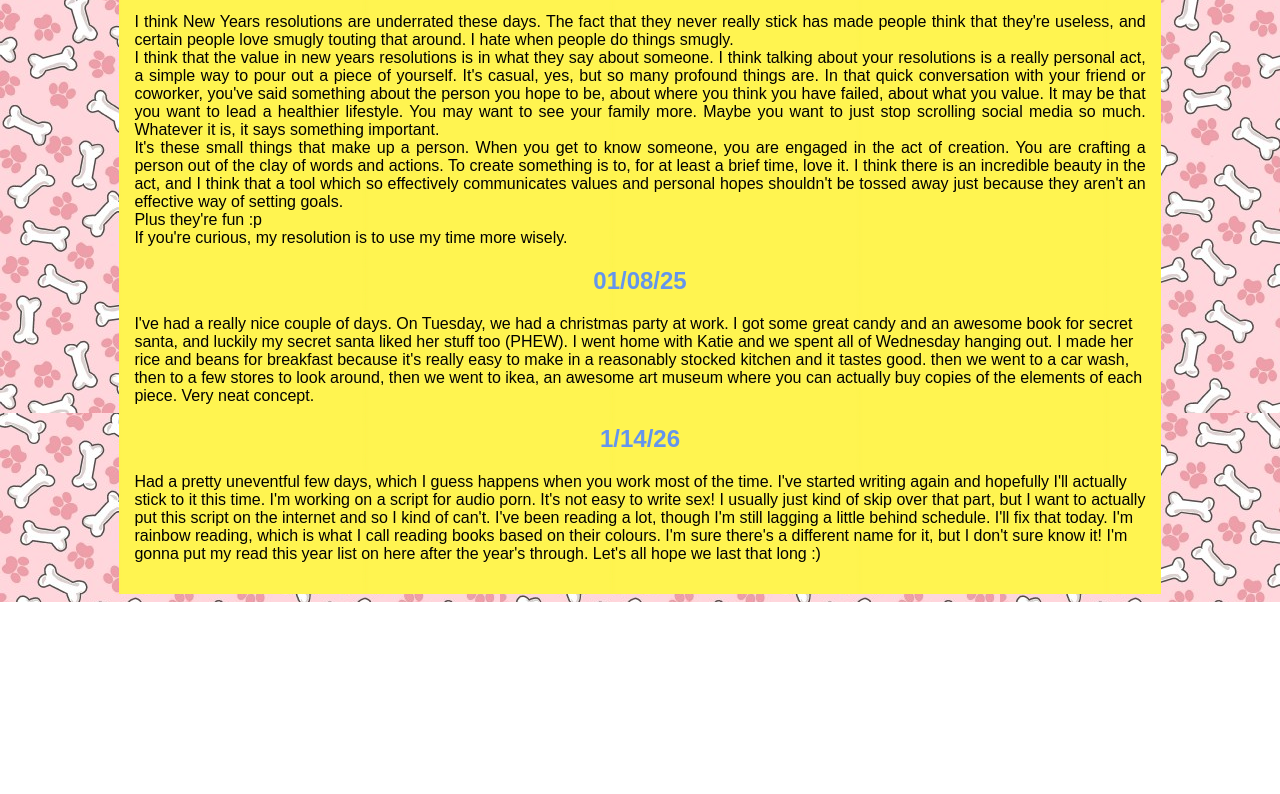
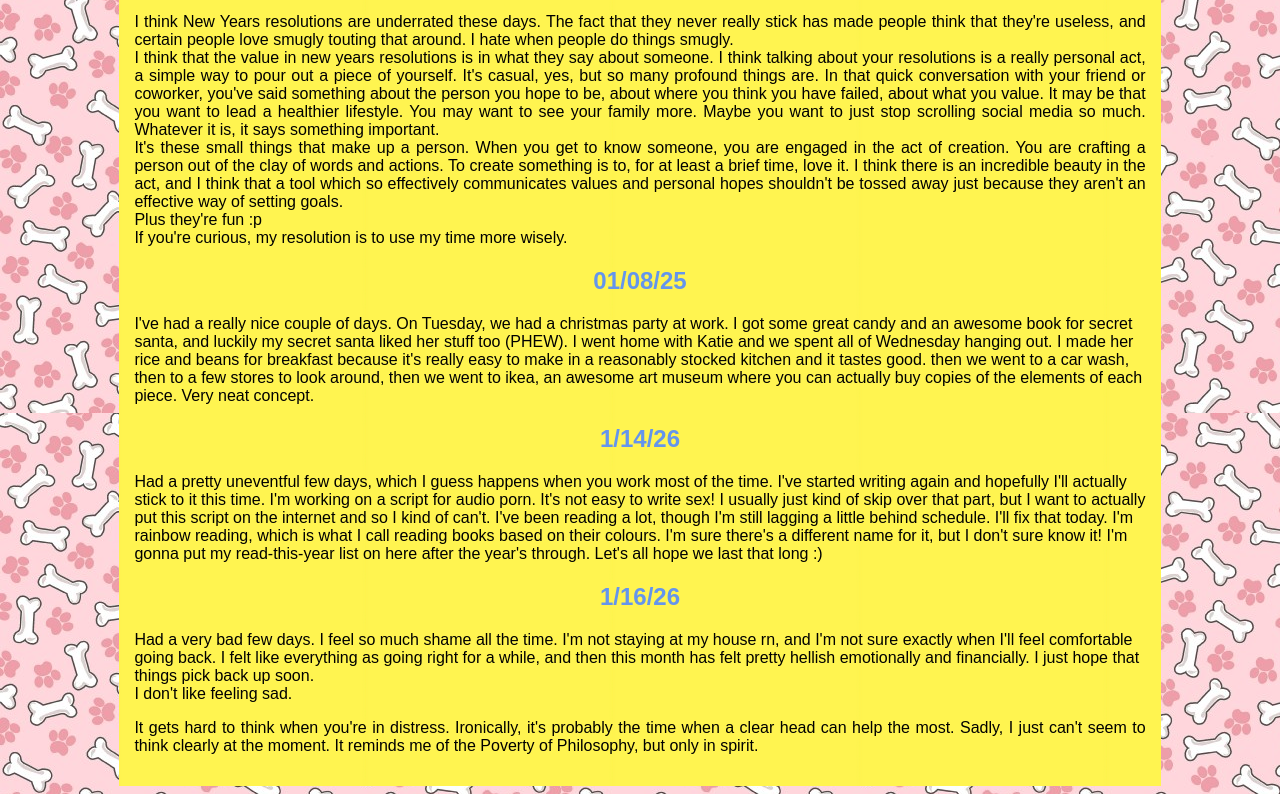
Before and after one commit to brklnlucia/brklnlucia.github.io, a plain HTML site: page diary.html in a window 1280 px wide. Shown: the part 881-1675 px from the top of the page. Before the commit the page ends 1483 px from the top, so only its background shows below. Drawn offline with Linux system fonts and the light colour scheme.

Commit message:
Update diary.html

```diff
--- a/diary.html
+++ b/diary.html
@@ -175,9 +175,30 @@
                 that today. I'm rainbow reading, which is what I call
                 reading books based on their colours. I'm sure there's
                 a different name for it, but I don't sure
-                know it! I'm gonna put my read this year list on here
+                know it! I'm gonna put my read-this-year list on here
                 after the year's through. Let's all hope we last that
                 long :)
             </p>
+            <h2>
+                1/16/26
+            </h2>
+            <p style="text-align: left;">
+                Had a very bad few days. I feel so much shame
+                all the time. I'm not staying at my house rn,
+                and I'm not sure exactly when I'll feel
+                comfortable going back. I felt like everything
+                as going right for a while, and then this month
+                has felt pretty hellish emotionally and financially.
+                I just hope that things pick back up soon.
+                <br>I don't like feeling sad.
+            </p>
+            <p style="text-align: justify;">
+                It gets hard to think when you're in distress.
+                Ironically, it's probably the time when a clear
+                head can help the most. Sadly, I just can't seem
+                to think clearly at the moment. It reminds me of
+                the Poverty of Philosophy, but only in spirit.
+
+            </p>
             </article>
         </body>
```
